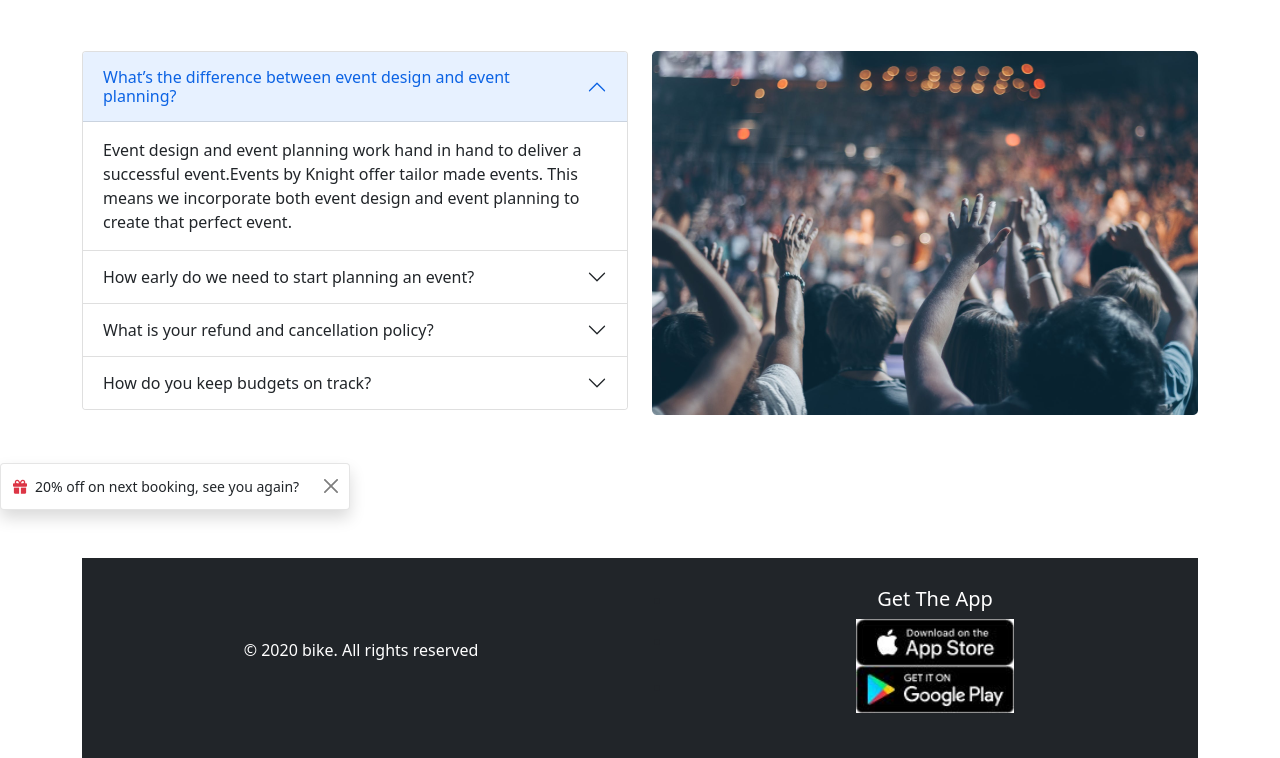
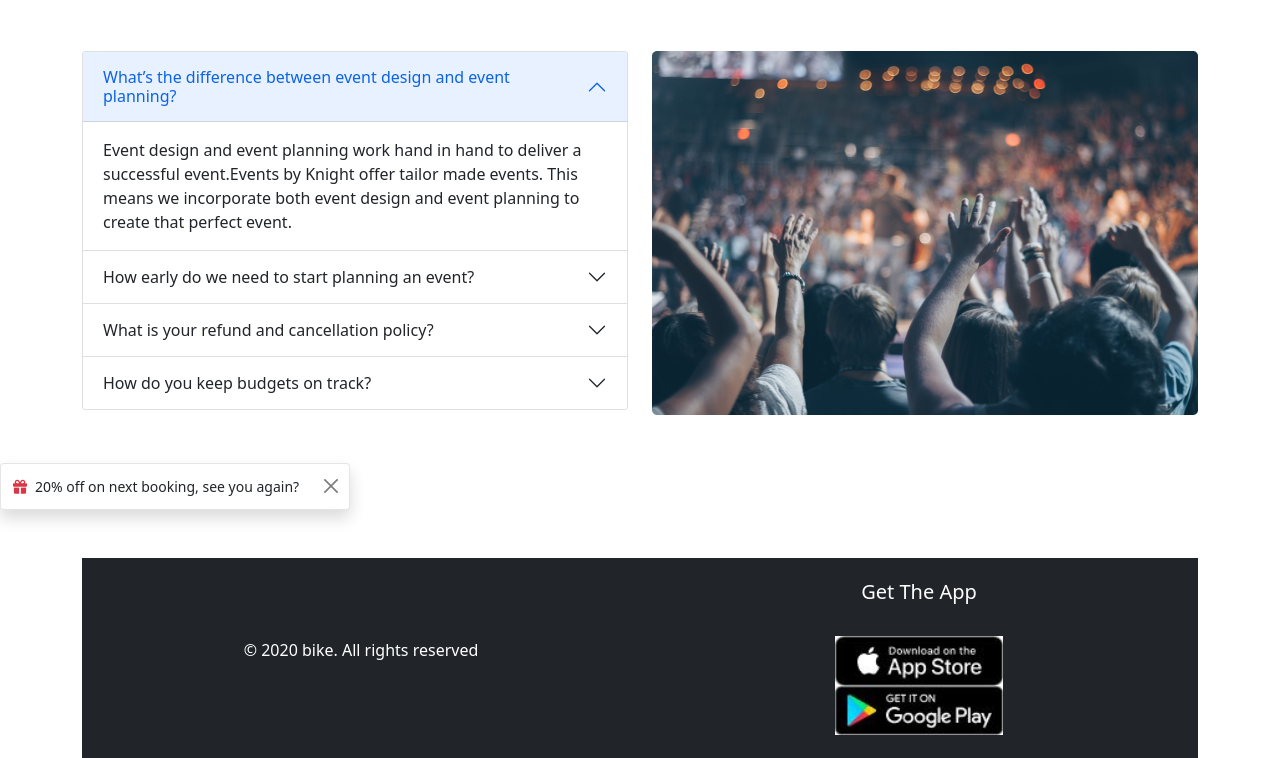
Before and after one commit to Abdur-Rahman-Argon/framwork-assainment, a plain HTML site: page index.html in a window 1280 px wide. Shown: the part 1263-2021 px from the top of the page. Drawn offline with nearby package versions, Linux system fonts and the light colour scheme.

Commit message:
footer addd

```diff
--- a/index.html
+++ b/index.html
@@ -295,15 +295,15 @@ is that exhibition is an instance of exhibiting, or something exhibited while co
           <p class="text-white ">&copy; 2020 bike. All rights reserved</p>
         </div>
         <div class="w-50 text-center ">
-          <ul>
-            <li> <h5 class="text-white">Get The App</h5></li>
-            <li><a href="" class=" my-2"><img src="images/apple.jpg" alt="" width="30%"></a></li>
-            <li> <a href=""><img src="images/google-play.jpg" alt="" width="30%"></a></li>
-          </ul>
-
+         <h5 class="text-white">Get The App</h5>
+         <br>
+         <a href="https://apps.apple.com/us/app/apple-store/id375380948" ><img src="images/apple.jpg" alt="" width="30%">
+          <br>
+          <a href="https://play.google.com/store/apps/details?id=com.whatsapp" ><img src="images/google-play.jpg" alt="" width="30%">
         </div>
       </div>
     </footer>
+
 
     <!-- js bootstrap -->
     <script
```
